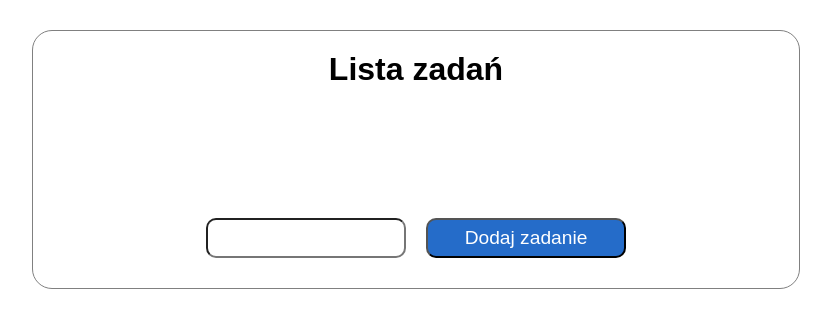
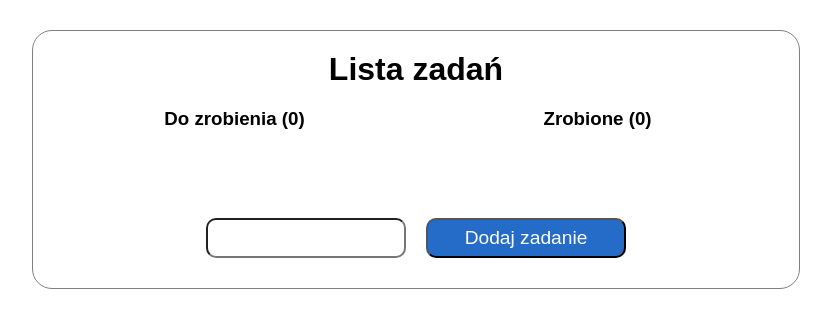
Before and after one commit to villagef/tasks_app, a React (Create React App) app: page / in a window 1280 px wide. Shown: the top 328 px of the page, without its empty margins (224-1055 px from the left). Built offline with nearby package versions, Linux system fonts and the light colour scheme.

Commit message:
local storage

```diff
--- a/src/App.css
+++ b/src/App.css
@@ -8,6 +8,7 @@ body {
   width: 100vw;
   height: 100vh;
   font-family: Arial, Helvetica, sans-serif;
+  overflow-x: hidden;
 }
 
 .app {
@@ -21,7 +22,6 @@ body {
   margin: 0 auto;
   margin-top: 30px;
   text-align: center;
-
 }
 
 .app h1 {
--- a/src/App.js
+++ b/src/App.js
@@ -1,58 +1,70 @@
-import './App.css';
-import {useState, useEffect} from 'react';
-
-function App() {
-  const [inputValue, setInpuValue] = useState('');
-  const [todoTasks, setTodoTasks] = useState([]);
-  const [isDone, setIsDone] = useState(false);
-  let randomId = Math.random() * 1000;
+import "./App.css";
+import { useState, useEffect } from "react";
+import useStickyData from './useStickyData'
 
 
 
-
+function App() {
+  const [inputValue, setInpuValue] = useState("");
+  const [todoTasks, setTodoTasks] = useStickyData([]);
+  const [doneTasks, setDoneTasks] = useState([]);
+  const [isDone, setIsDone] = useState(false);
+  let randomId = Math.random() * 1000;
 
   const handleInput = (e) => {
     setInpuValue(e.target.value);
     console.log(e.target.value);
-
-  }
+  };
 
   const handleSubmit = (e) => {
     e.preventDefault();
-    setTodoTasks([...todoTasks, {text: inputValue, isDone: isDone, id: randomId}]);
-    setInpuValue('')
-  }
+    setTodoTasks([
+      ...todoTasks,
+      { text: inputValue, isDone: isDone, id: randomId },
+    ]);
+    setInpuValue("");
+  };
+
+  const handleCheck = (e) => {
+    console.log(e.target.id);
+  };
+
+  console.log(todoTasks);
 
   return (
     <div className="app">
       <h1>Lista zadań</h1>
       <div className="listsWrapper">
-        <div className="col-right">
+        <div className="col-left">
+          <h3>Do zrobienia ({todoTasks.length})</h3>
           <ul>
-            {
-              todoTasks.map(task => (
+            {todoTasks.map((task) => (
               <li key={task.id}>
                 <label>
-                    <input type="checkbox" value={task.text}  />
-                    {task.text.toUpperCase()}
+                  <input type="checkbox" onChange={handleCheck} id={task.id} />
+                  {task.text.toUpperCase()}
                 </label>
               </li>
-              ))
-            }
+            ))}
           </ul>
         </div>
-        <div className="col-left">
-
+        <div className="col-right">
+          <h3>Zrobione ({doneTasks.length})</h3>
         </div>
       </div>
       <div className="inputWrapper">
         <form>
-            <input value={inputValue} onChange={handleInput} type="text" className="input"/>
-            <button onClick={handleSubmit} type="submit" className="button">
-                Dodaj zadanie
-            </button>
+          <input
+            value={inputValue}
+            onChange={handleInput}
+            type="text"
+            className="input"
+          />
+          <button onClick={handleSubmit} type="submit" className="button">
+            Dodaj zadanie
+          </button>
         </form>
-        </div>
+      </div>
     </div>
   );
 }
--- /dev/null
+++ b/src/useStickyData.js
@@ -0,0 +1,12 @@
+import { useState, useEffect } from "react";
+
+export default function useStickyData(defaultValue, key) {
+    const [value, setValue] = useState(() => {
+      const stickyValue = window.localStorage.getItem(key);
+      return stickyValue !== null ? JSON.parse(stickyValue) : defaultValue;
+    });
+    useEffect(() => {
+      window.localStorage.setItem(key, JSON.stringify(value));
+    }, [key, value]);
+    return [value, setValue];
+  }
```
Also changed, not shown: 1 other file (tests, documents, lock files or other folders).
